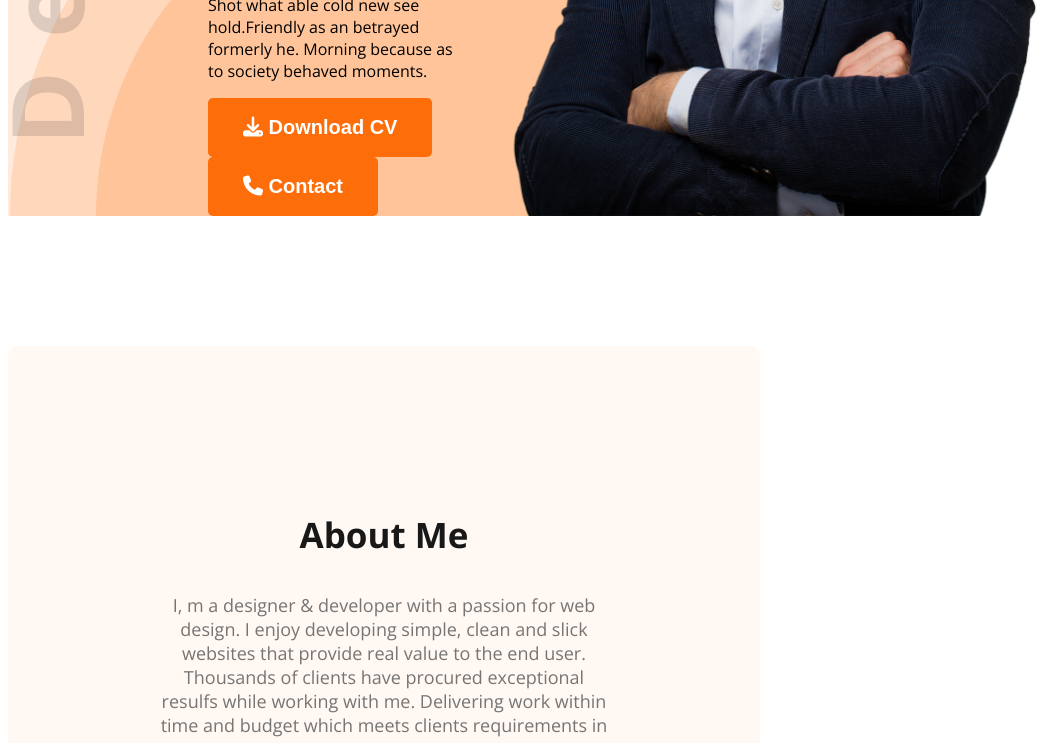
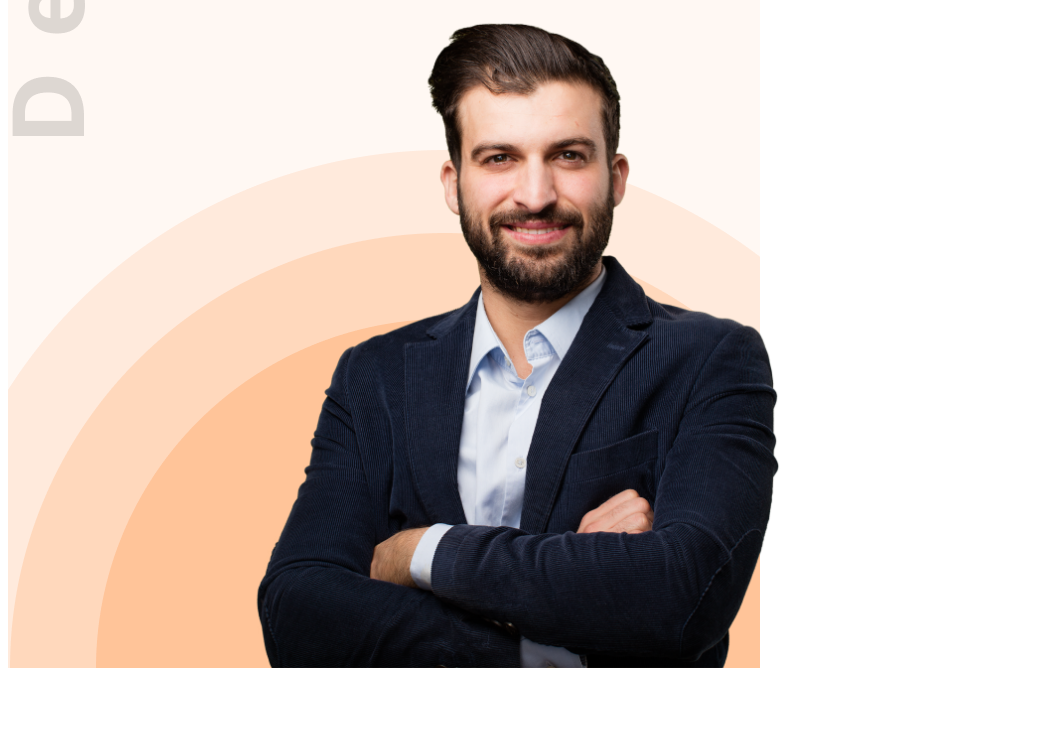
Before and after one commit to Ashraf1551/responsive-web-dev-portfolio, a plain HTML site: page index.html in a window 768 px wide. Shown: the part 635-1378 px from the top of the page, 1045 px wide, since content can reach past the window. Drawn offline with nearby package versions, Linux system fonts and the light colour scheme.

Commit message:
first commit

```diff
--- a/styles/portfolio.css
+++ b/styles/portfolio.css
@@ -220,3 +220,10 @@ footer input[type="text"],  footer input[type="email"], footer textarea{
         width: calc( 100% - 40px );
     }
 }
+
+/* tablet specific media query */
+@media screen and (min-width: 576px) and (max-width: 990px) {
+    .banner{
+        flex-direction: column;
+    }
+}
```
